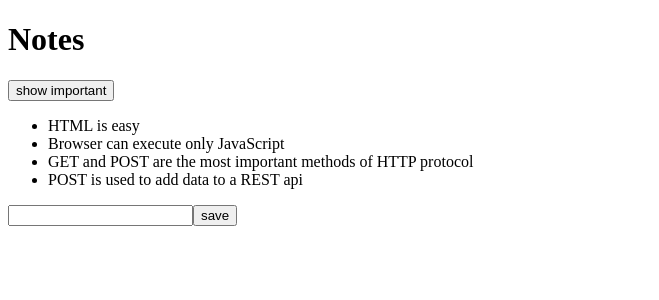
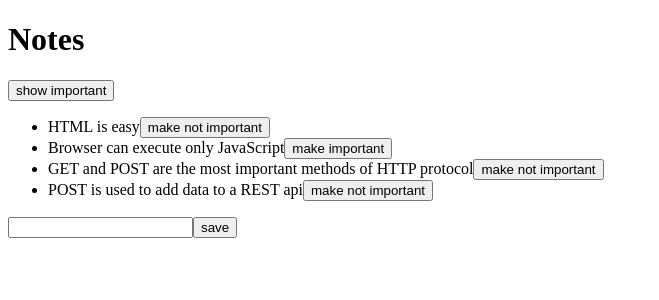
Before and after one commit to dyabk/fso-part2-d, a React (Create React App) app: page / in a window 1280 px wide. Shown: the top 300 px of the page, without its empty margins (0-659 px from the left). Built offline with nearby package versions, Linux system fonts and the light colour scheme; data requests are answered from the project's data file.

Commit message:
Changed the Note component to include the button to all the notes to toggle their importance

```diff
--- a/src/components/Note.js
+++ b/src/components/Note.js
@@ -1,9 +1,15 @@
 import React from 'react'
 
-const Note = ({ note }) => {
-    return (
-      <li>{note.content}</li>
-    )
+const Note = ({ note, toggleImportance }) => {
+  const label = note.important
+    ? 'make not important' : 'make important'
+
+  return (
+    <li>
+      {note.content}
+      <button onClick={toggleImportance}>{label}</button>
+    </li>
+  )
 }
 
 export default Note
```
